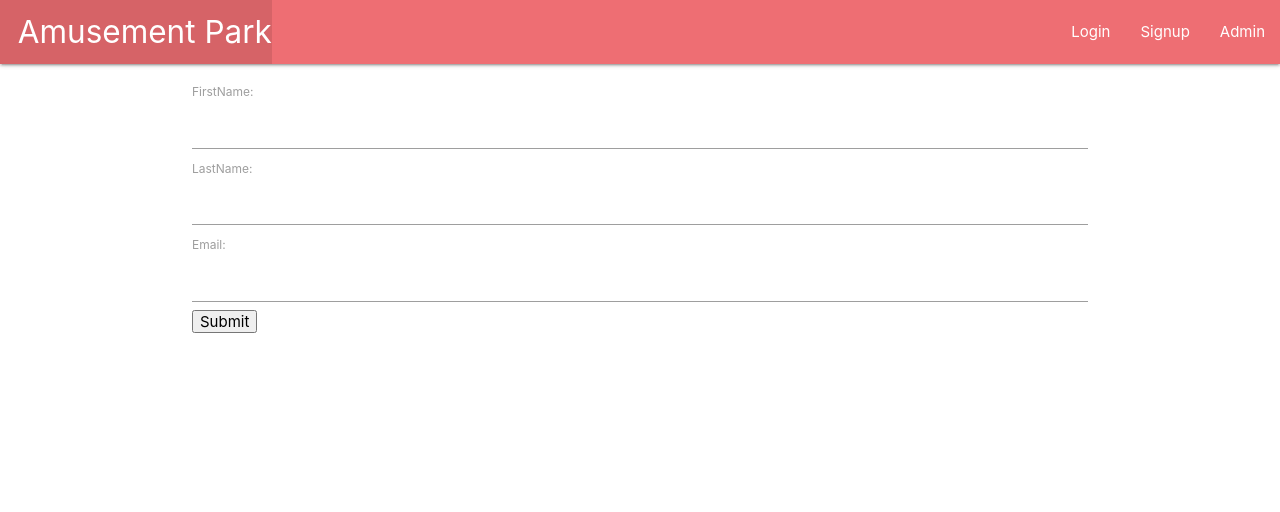
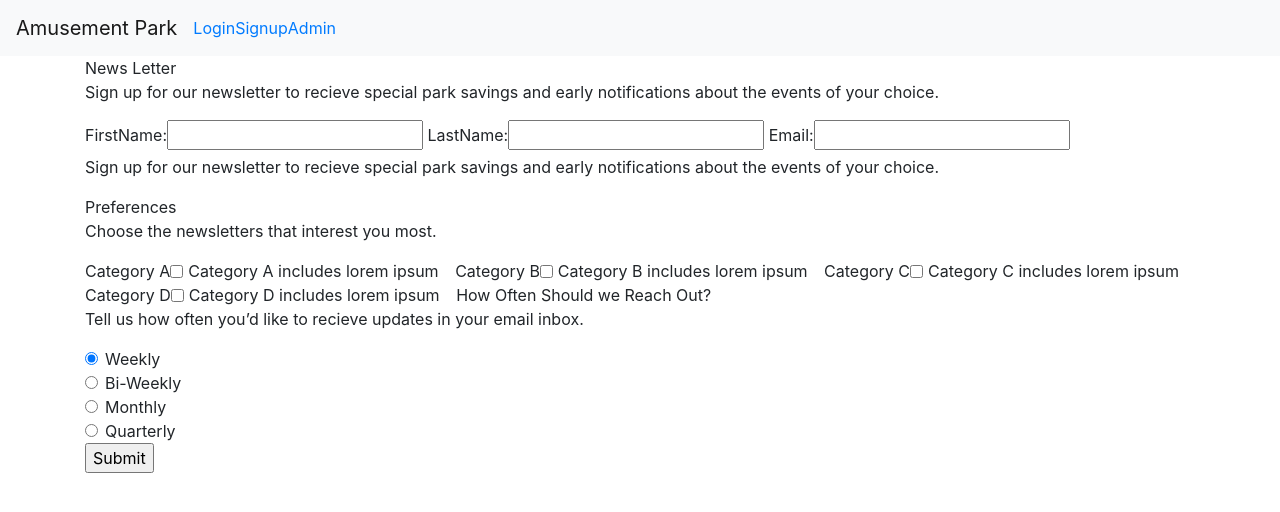
Before and after one commit to Austinkchow/amusement-park, a Django app: page /signup/ in a window 1280 px wide. Shown: the top 512 px of the page. Run offline with Django 3.2, Linux system fonts and the light colour scheme; some libraries are stand-ins or nearby versions.

Commit message:
austin branch

```diff
--- a/amusementPark/main_app/templates/base.html
+++ b/amusementPark/main_app/templates/base.html
@@ -8,25 +8,19 @@
   <meta name="viewport" content="width=device-width, initial-scale=1.0">
   <meta http-equiv="X-UA-Compatible" content="ie=edge">
   <title>Amusement Park</title>
-  <link rel="stylesheet" href="https://cdnjs.cloudflare.com/ajax/libs/materialize/1.0.0/css/materialize.min.css">
+  <link rel="stylesheet" href="https://stackpath.bootstrapcdn.com/bootstrap/4.5.0/css/bootstrap.min.css"
+    integrity="sha384-9aIt2nRpC12Uk9gS9baDl411NQApFmC26EwAOH8WgZl5MYYxFfc+NcPb1dKGj7Sk" crossorigin="anonymous">
 </head>
 
 <body>
-  <header class="navbar-fixed">
-    <nav>
-      <div class="nav-wrapper">
-        <ul>
-          <li><a href="{% url 'home' %}" class="left brand-logo">&nbsp;&nbsp;Amusement Park</a></li>
-        </ul>
-        <ul class="right">
-          <li><a href="/login">Login</a></li>
-          <li><a href="{% url 'signup' %}">Signup</a></li>
-          <li><a href="{% url 'admin' %}">Admin</a></li>
-        </ul>
-      </div>
-      s
-    </nav>
-  </header>
+  <nav class="navbar navbar-expand-lg navbar-light bg-light">
+    <a class="navbar-brand" href="{% url 'home' %}">Amusement Park</a>
+    <ul class="navbar-nav d-flex justify-content-between">
+      <li><a href="/login">Login</a></li>
+      <li><a href="{% url 'signup' %}">Signup</a></li>
+      <li><a href="{% url 'admin' %}">Admin</a></li>
+    </ul>
+  </nav>
   <main class="container">
     {% block content %}
     <!-- where all the other files go -->
--- a/amusementPark/main_app/templates/signup.html
+++ b/amusementPark/main_app/templates/signup.html
@@ -1,10 +1,64 @@
 {% extends 'base.html' %}
 
 {% block content %}
+<p3>News Letter</p3>
+<p>Sign up for our newsletter to recieve special park savings and early notifications about the events of your choice.
+</p>
 <h5>{{error_message}}</h5>
 <form action="{% url 'signup' %}" method="POST">
     {% csrf_token %}
     {{ form }}
+    <p>Sign up for our newsletter to recieve special park savings and early notifications about the events of your
+        choice.</p>
+    <p5>Preferences</p5>
+    <p>Choose the newsletters that interest you most.</p>
+    <div class="form-check form-check-inline">
+        <label class="form-check-label" for="inlineCheckbox1">Category A</label>
+        <input class="form-check-input" type="checkbox" id="inlineCheckbox1" value="option1">
+        <span>Category A includes lorem ipsum</span>
+    </div>
+    <div class="form-check form-check-inline">
+        <label class="form-check-label" for="inlineCheckbox2">Category B</label>
+        <input class="form-check-input" type="checkbox" id="inlineCheckbox2" value="option2">
+        <span>Category B includes lorem ipsum</span>
+
+    </div>
+    <div class="form-check form-check-inline">
+        <label class="form-check-label" for="inlineCheckbox3">Category C</label>
+        <input class="form-check-input" type="checkbox" id="inlineCheckbox3" value="option3">
+        <span>Category C includes lorem ipsum</span>
+    </div>
+    <div class="form-check form-check-inline">
+        <label class="form-check-label" for="inlineCheckbox3">Category D</label>
+        <input class="form-check-input" type="checkbox" id="inlineCheckbox3" value="option3">
+        <span>Category D includes lorem ipsum</span>
+    </div>
+    <p5>How Often Should we Reach Out?</p5>
+    <p>Tell us how often you’d like to recieve updates in your email inbox.</p>
+    <div class="form-check">
+        <input class="form-check-input" type="radio" name="exampleRadios" id="exampleRadios1" value="option1" checked>
+        <label class="form-check-label" for="exampleRadios1">
+            Weekly
+        </label>
+    </div>
+    <div class="form-check">
+        <input class="form-check-input" type="radio" name="exampleRadios" id="exampleRadios2" value="option2">
+        <label class="form-check-label" for="exampleRadios2">
+            Bi-Weekly
+        </label>
+    </div>
+    <div class="form-check ">
+        <input class="form-check-input" type="radio" name="exampleRadios" id="exampleRadios3" value="option3">
+        <label class="form-check-label" for="exampleRadios3">
+            Monthly
+        </label>
+    </div>
+    <div class="form-check ">
+        <input class="form-check-input" type="radio" name="exampleRadios" id="exampleRadios3" value="option3">
+        <label class="form-check-label" for="exampleRadios3">
+            Quarterly
+        </label>
+    </div>
     <input type="submit" value="Submit">
 </form>
 {% endblock %}
```
Also changed, not shown: amusementPark/main_app/templates/home.html (+68 -2 lines).
